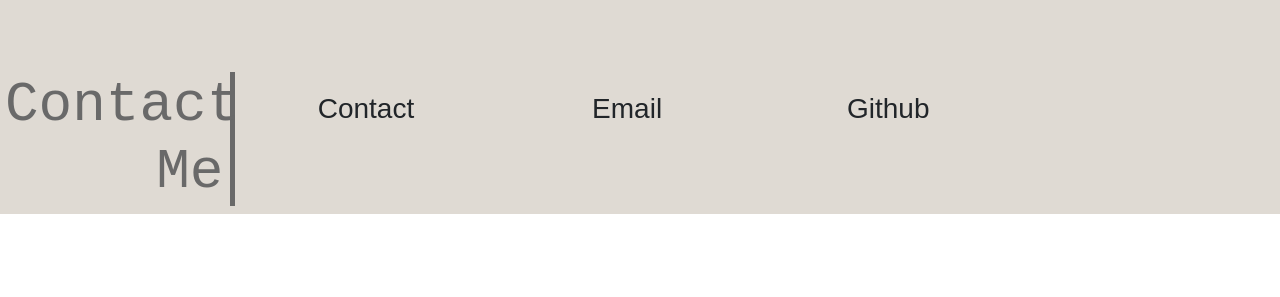
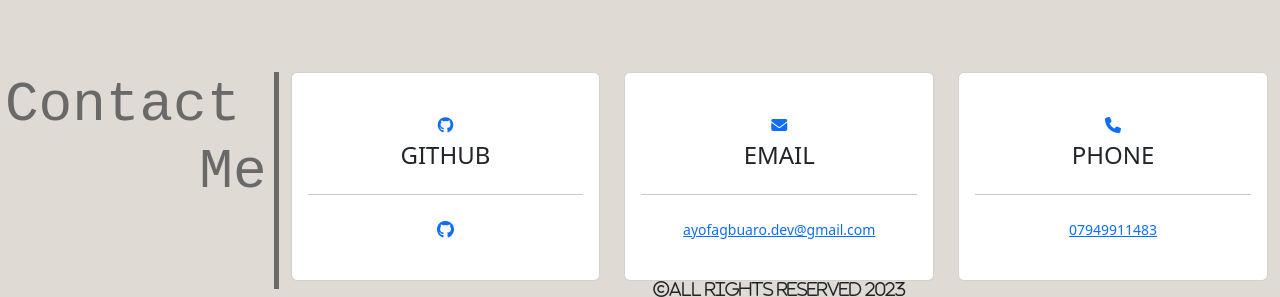
Before and after one commit to AyoFagbuaro/Bootstrap-Portfolio, a plain HTML site: page index.html in a window 1280 px wide. Shown: the part 1563-1860 px from the top of the page. Before the commit the page ends 1777 px from the top, so only its background shows below. Drawn offline with nearby package versions, Linux system fonts and the light colour scheme; a web font is replaced by a local one.

Commit message:
Added cards to contact  section and fontawesome icons

```diff
--- a/css/style.css
+++ b/css/style.css
@@ -77,7 +77,7 @@ h2 {
   width: 18%;
   padding-left: 0;
 }
-#contact {
+#Contact {
   background-color: rgb(223, 218, 211);
 }
 footer a {
--- a/index.html
+++ b/index.html
@@ -12,7 +12,11 @@
       integrity="sha384-T3c6CoIi6uLrA9TneNEoa7RxnatzjcDSCmG1MXxSR1GAsXEV/Dwwykc2MPK8M2HN"
       crossorigin="anonymous"
     />
-
+    <!-- font awesome -->
+    <link
+      rel="stylesheet"
+      href="https://cdnjs.cloudflare.com/ajax/libs/font-awesome/6.4.2/css/all.min.css"
+    />
     <!-- google font -->
     <link rel="preconnect" href="https://fonts.googleapis.com" />
     <link rel="preconnect" href="https://fonts.gstatic.com" crossorigin />
@@ -60,7 +64,7 @@
                 >Work</a
               >
             </li>
-            <li class="nav-item" id="contact">
+            <li class="nav-item">
               <a class="nav-link active fw-bold text-uppercase" href="#Contact"
                 >Contact</a
               >
@@ -110,7 +114,7 @@
 
       <!-- Work section -->
 
-      <section class="work-section d-flex">
+      <section class="work-section d-flex" id="Work">
         <h2>Work</h2>
 
         <!-- Stack the columns on mobile by making one full-width and the other half-width -->
@@ -253,33 +257,58 @@
 
     <!-- Footer/Contact -->
 
-    <section class="page-section contact d-flex" id="contact">
+    <section class="contact-section d-flex" id="Contact">
       <h2 class="d-none d-lg-block d-xl-block">Contact Me</h2>
-      <!-- <footer class="d-flex justify-content-evenly align-center">
-        <div class="col-sm-6 mb-3.mb-sm-0"><a href="#contact">07949911483</a></div>
 
-
-        <a href="mailto:ayofagbuaro.dev@gmail.com">ayofagbuaro.dev@gmail.com</a>
-
-        <a href="https://github.com/AyoFagbuaro">Github</a>
-      </footer> -->
-
-      <div class="container-fluid">
-        <div class="footer">
-          <div class="row text-center">
-            <div class="col-md-3">
-              <h3>Contact</h3>
+      <div class="container">
+        <div class="row">
+          <div class="col-md-4 mb-3 mb-md-0">
+            <div class="card py-4 h-100">
+              <div class="card-body text-center">
+                <i class="fa-brands fa-github text-primary mb-2"></i>
+                <h4 class="text-uppercase m-0">Github</h4>
+                <hr class="my-4" />
+                <div class="small text-black-50">
+                  <a href="https://github.com/AyoFagbuaro">
+                    <i class="fa-brands fa-github fa-beat fa-lg"></i
+                  ></a>
+                </div>
+              </div>
             </div>
-            <div class="col-md-3">
-              <h3>Email</h3>
+          </div>
+          <div class="col-md-4 mb-3 mb-md-0">
+            <div class="card py-4 h-100">
+              <div class="card-body text-center">
+                <i class="fas fa-envelope text-primary mb-2"></i>
+                <h4 class="text-uppercase m-0">Email</h4>
+                <hr class="my-4" />
+                <div class="small text-black-50">
+                  <a href="mailto:ayofagbuaro.dev@gmail.com"
+                    >ayofagbuaro.dev@gmail.com</a
+                  >
+                </div>
+              </div>
             </div>
-            <div class="col-md-3">
-              <h3>Github</h3>
+          </div>
+          <div class="col-md-4 mb-3 mb-md-0">
+            <div class="card py-4 h-100">
+              <div class="card-body text-center">
+                <i class="fa-sharp fa-solid fa-phone text-primary mb-2"></i>
+                <h4 class="text-uppercase m-0">Phone</h4>
+                <hr class="my-4" />
+                <div class="small text-black-50">
+                  <a href="tel:07949911483">07949911483</a>
+                </div>
+              </div>
             </div>
           </div>
         </div>
+        <div class="social d-flex justify-content-center">
+          <i class="fa-regular fa-copyright">All rights reserved 2023</i>
+        </div>
       </div>
     </section>
+
     <script
       src="https://cdn.jsdelivr.net/npm/bootstrap@5.3.2/dist/js/bootstrap.bundle.min.js"
       integrity="sha384-C6RzsynM9kWDrMNeT87bh95OGNyZPhcTNXj1NW7RuBCsyN/o0jlpcV8Qyq46cDfL"
```
